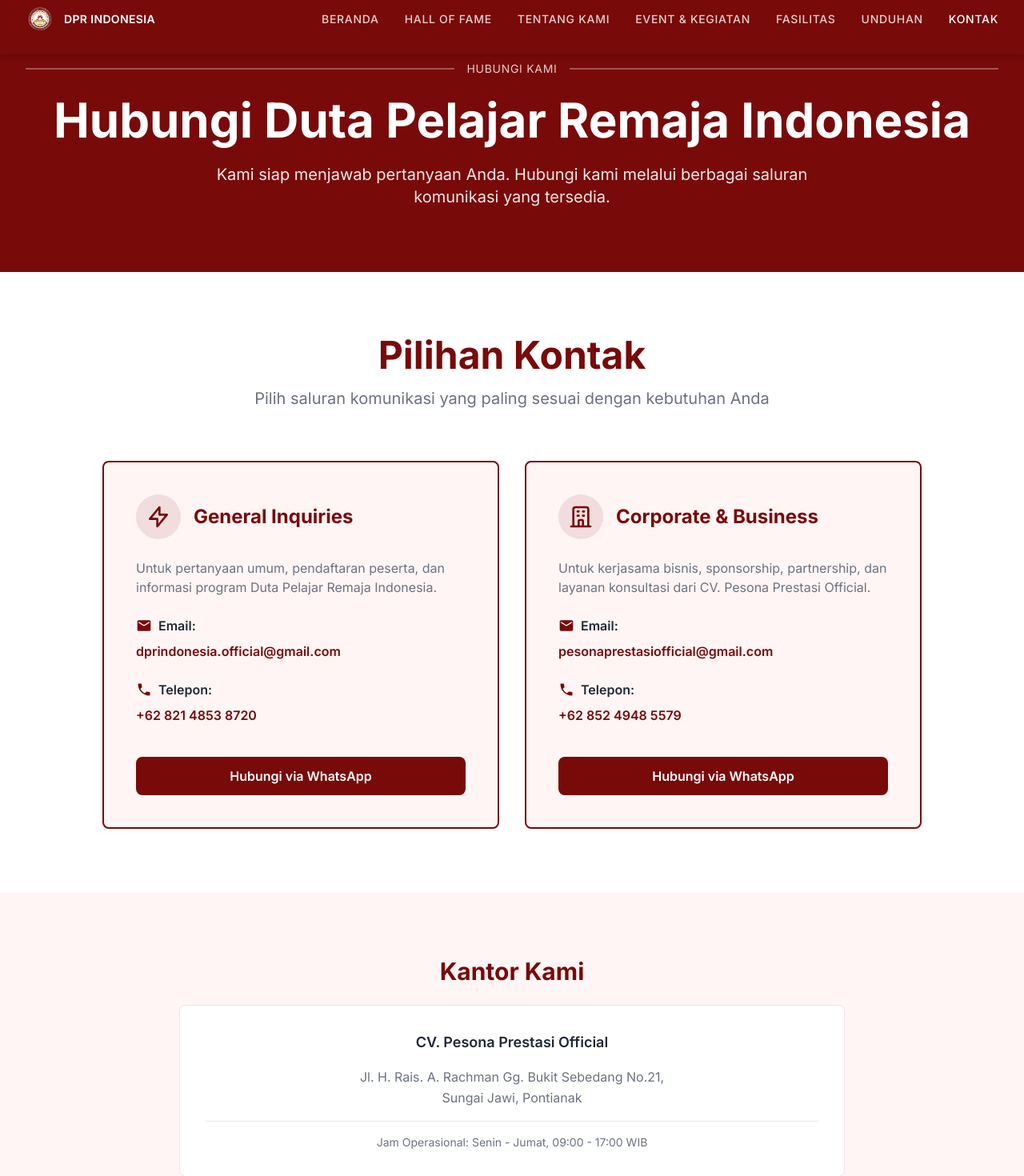
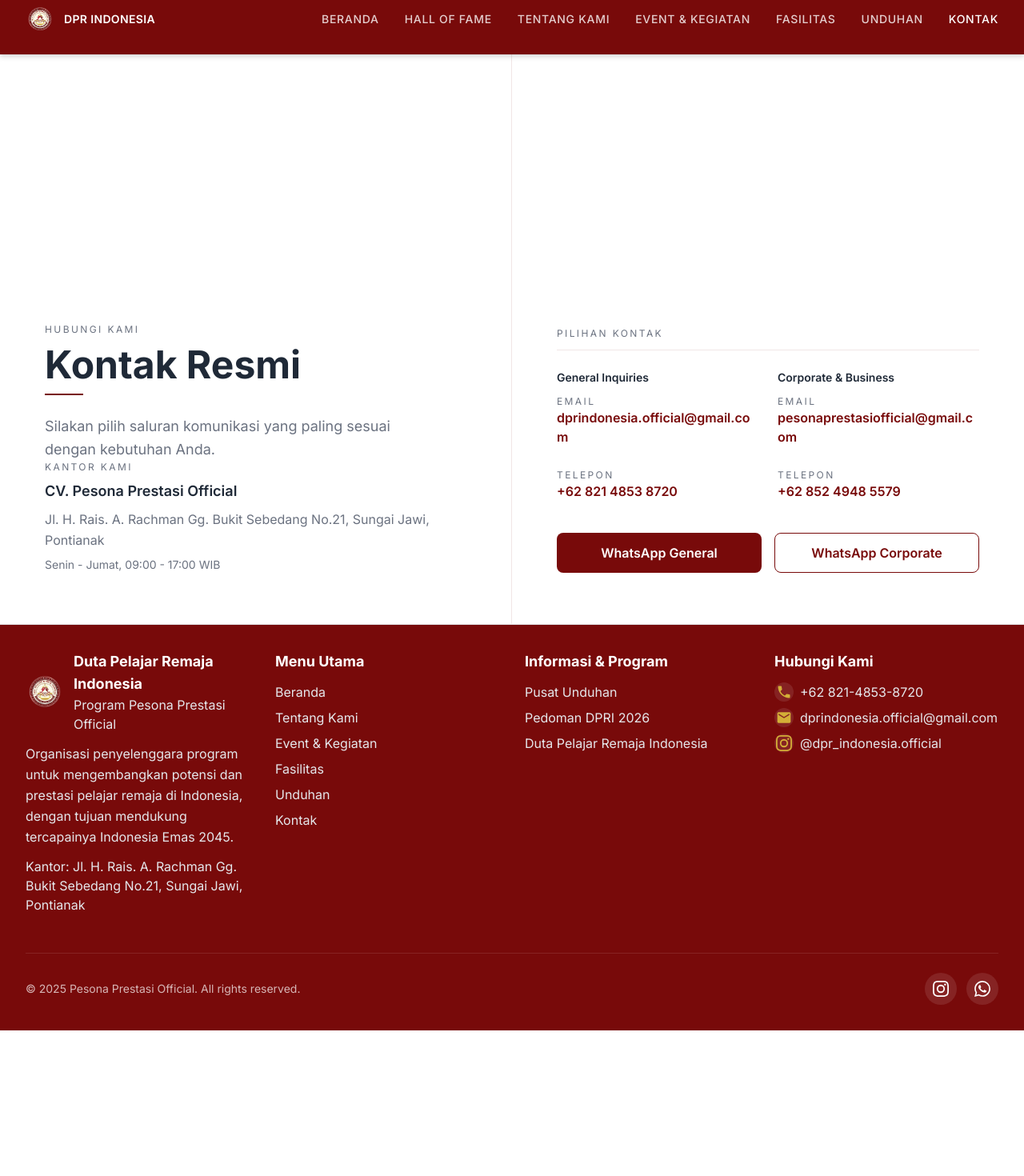
Before and after one commit to DrRhea/xera-dutapelajar, a Next.js app: page /kontak in a window 1280 px wide. Shown: the part 20-1490 px from the top of the page at 80% size. After the commit the page ends 1308 px from the top, so only its background shows below. Built offline with nearby package versions, Linux system fonts and the light colour scheme.

Commit message:
style: align kontak layout to bottom

```diff
--- a/app/kontak/page.tsx
+++ b/app/kontak/page.tsx
@@ -3,194 +3,80 @@ import Link from "next/link";
 export default function KontakPage() {
   return (
     <main className="min-h-screen bg-white">
-      {/* Hero Section */}
-      <section className="pt-24 pb-20 bg-primary">
-        <div className="max-w-7xl mx-auto px-4 sm:px-6 lg:px-8">
-          <div className="text-center space-y-6">
-            <div className="flex items-center justify-center gap-4 mb-4">
-              <div className="flex-1 h-0.5 bg-white/30"></div>
-              <div className="text-sm uppercase tracking-wider text-white/80">HUBUNGI KAMI</div>
-              <div className="flex-1 h-0.5 bg-white/30"></div>
+      <section className="min-h-screen bg-white grid grid-cols-1 md:grid-cols-2">
+        <div className="flex flex-col justify-end px-6 md:px-10 lg:px-14 py-12 md:py-16 border-b md:border-b-0 md:border-r border-primary/10">
+          <div className="space-y-6">
+            <div className="space-y-3">
+              <p className="text-xs uppercase tracking-[0.2em] text-text-light">HUBUNGI KAMI</p>
+              <h1 className="text-4xl md:text-5xl font-bold text-text-dark">Kontak Resmi</h1>
+              <div className="w-12 h-0.5 bg-primary" />
             </div>
-            <h1 className="text-4xl md:text-6xl font-bold text-white leading-tight">
-              Hubungi Duta Pelajar Remaja Indonesia
-            </h1>
-            <p className="text-xl text-white/90 max-w-3xl mx-auto">
-              Kami siap menjawab pertanyaan Anda. Hubungi kami melalui berbagai saluran komunikasi yang tersedia.
-            </p>
-          </div>
-        </div>
-      </section>
-
-      {/* Contact Options Section */}
-      <section className="py-20 bg-white">
-        <div className="max-w-7xl mx-auto px-4 sm:px-6 lg:px-8">
-          <div className="max-w-5xl mx-auto">
-            <div className="text-center mb-16">
-              <h2 className="text-4xl md:text-5xl font-bold text-primary mb-4">
-                Pilihan Kontak
-              </h2>
-              <p className="text-xl text-text-light max-w-3xl mx-auto">
-                Pilih saluran komunikasi yang paling sesuai dengan kebutuhan Anda
+            <p className="text-text-light text-lg leading-relaxed max-w-md">
+              Silakan pilih saluran komunikasi yang paling sesuai dengan kebutuhan Anda.
             </p>
           </div>
 
-            {/* Contact Cards Grid */}
-            <div className="grid md:grid-cols-2 gap-8">
-              {/* Card 1 - General Inquiries */}
-              <div className="bg-surface rounded-lg border-2 border-primary p-8 md:p-10 hover:shadow-md transition">
           <div className="space-y-6">
-                  <div className="flex items-center gap-4 mb-4">
-                    <div className="w-14 h-14 bg-primary/10 rounded-full flex items-center justify-center">
-                      <svg className="w-8 h-8 text-primary" fill="none" stroke="currentColor" viewBox="0 0 24 24">
-                        <path strokeLinecap="round" strokeLinejoin="round" strokeWidth={2} d="M13 10V3L4 14h7v7l9-11h-7z" />
-                      </svg>
+            <div className="space-y-2">
+              <p className="text-xs uppercase tracking-[0.2em] text-text-light">Kantor Kami</p>
+              <p className="text-lg font-semibold text-text-dark">CV. Pesona Prestasi Official</p>
+              <p className="text-text-light leading-relaxed">
+                Jl. H. Rais. A. Rachman Gg. Bukit Sebedang No.21, Sungai Jawi, Pontianak
+              </p>
+              <p className="text-sm text-text-light">Senin - Jumat, 09:00 - 17:00 WIB</p>
             </div>
-                    <h3 className="text-2xl font-bold text-primary">General Inquiries</h3>
+          </div>
         </div>
 
-                  <p className="text-text-light">
-                    Untuk pertanyaan umum, pendaftaran peserta, dan informasi program Duta Pelajar Remaja Indonesia.
-                  </p>
-
-                  {/* Email */}
-                  <div className="space-y-2">
-                    <div className="flex items-center gap-2 mb-2">
-                      <svg className="w-5 h-5 text-primary" fill="currentColor" viewBox="0 0 24 24">
-                        <path d="M20 4H4c-1.1 0-1.99.9-1.99 2L2 18c0 1.1.9 2 2 2h16c1.1 0 2-.9 2-2V6c0-1.1-.9-2-2-2zm0 4l-8 5-8-5V6l8 5 8-5v2z"/>
-                      </svg>
-                      <span className="font-semibold text-text-dark">Email:</span>
-                    </div>
+        <div className="flex flex-col justify-end px-6 md:px-10 lg:px-14 py-12 md:py-16">
+          <div className="space-y-10">
+            <div className="space-y-3">
+              <p className="text-xs uppercase tracking-[0.2em] text-text-light">Pilihan Kontak</p>
+              <div className="grid grid-cols-1 sm:grid-cols-2 gap-6 border-t border-primary/10 pt-6">
+                <div className="space-y-3">
+                  <p className="text-sm font-semibold text-text-dark">General Inquiries</p>
+                  <p className="text-xs uppercase tracking-[0.2em] text-text-light">Email</p>
                   <a href="mailto:dprindonesia.official@gmail.com" className="text-primary font-semibold hover:underline break-all">
                     dprindonesia.official@gmail.com
                   </a>
-                  </div>
-
-                  {/* Phone */}
-                  <div className="space-y-2">
-                    <div className="flex items-center gap-2 mb-2">
-                      <svg className="w-5 h-5 text-primary" fill="currentColor" viewBox="0 0 24 24">
-                        <path d="M6.62 10.79c1.44 2.83 3.76 5.14 6.59 6.59l2.2-2.2c.27-.27.67-.36 1.02-.24 1.12.37 2.33.57 3.57.57.55 0 1 .45 1 1V20c0 .55-.45 1-1 1-9.39 0-17-7.61-17-17 0-.55.45-1 1-1h3.5c.55 0 1 .45 1 1 0 1.25.2 2.45.57 3.57.11.35.03.74-.25 1.02l-2.2 2.2z"/>
-                      </svg>
-                      <span className="font-semibold text-text-dark">Telepon:</span>
-                    </div>
+                  <p className="text-xs uppercase tracking-[0.2em] text-text-light pt-4">Telepon</p>
                   <a href="tel:+6282148538720" className="text-primary font-semibold hover:underline">
                     +62 821 4853 8720
                   </a>
                 </div>
-
-                  {/* CTA Button */}
-                  <div className="pt-4 space-y-2">
-                    <a
-                      href="https://wa.me/6282148538720?text=Halo%20Duta%20Pelajar%20Remaja%20Indonesia%2C%20saya%20ingin%20bertanya%20tentang%20program%20ini."
-                      target="_blank"
-                      rel="noopener noreferrer"
-                      className="inline-block w-full text-center px-6 py-3 bg-primary text-white font-semibold rounded-lg hover:opacity-90 transition"
-                    >
-                      Hubungi via WhatsApp
+                <div className="space-y-3">
+                  <p className="text-sm font-semibold text-text-dark">Corporate & Business</p>
+                  <p className="text-xs uppercase tracking-[0.2em] text-text-light">Email</p>
+                  <a href="mailto:pesonaprestasiofficial@gmail.com" className="text-primary font-semibold hover:underline break-all">
+                    pesonaprestasiofficial@gmail.com
+                  </a>
+                  <p className="text-xs uppercase tracking-[0.2em] text-text-light pt-4">Telepon</p>
+                  <a href="tel:+6285249485579" className="text-primary font-semibold hover:underline">
+                    +62 852 4948 5579
                   </a>
                 </div>
               </div>
             </div>
 
-              {/* Card 2 - Corporate/Business */}
-              <div className="bg-surface rounded-lg border-2 border-primary p-8 md:p-10 hover:shadow-md transition">
-                <div className="space-y-6">
-                  <div className="flex items-center gap-4 mb-4">
-                    <div className="w-14 h-14 bg-primary/10 rounded-full flex items-center justify-center">
-                      <svg className="w-8 h-8 text-primary" fill="none" stroke="currentColor" viewBox="0 0 24 24">
-                        <path strokeLinecap="round" strokeLinejoin="round" strokeWidth={2} d="M19 21V5a2 2 0 00-2-2H7a2 2 0 00-2 2v16m14 0h2m-2 0h-5m-9 0H3m2 0h5M9 7h1m-1 4h1m4-4h1m-1 4h1m-5 10v-5a1 1 0 011-1h2a1 1 0 011 1v5m-4 0h4" />
-                      </svg>
-                    </div>
-                    <h3 className="text-2xl font-bold text-primary">Corporate & Business</h3>
-                  </div>
-
-                  <p className="text-text-light">
-                    Untuk kerjasama bisnis, sponsorship, partnership, dan layanan konsultasi dari CV. Pesona Prestasi Official.
-                  </p>
-
-                  {/* Email */}
-                  <div className="space-y-2">
-                    <div className="flex items-center gap-2 mb-2">
-                      <svg className="w-5 h-5 text-primary" fill="currentColor" viewBox="0 0 24 24">
-                        <path d="M20 4H4c-1.1 0-1.99.9-1.99 2L2 18c0 1.1.9 2 2 2h16c1.1 0 2-.9 2-2V6c0-1.1-.9-2-2-2zm0 4l-8 5-8-5V6l8 5 8-5v2z"/>
-                      </svg>
-                      <span className="font-semibold text-text-dark">Email:</span>
-                    </div>
-                    <a href="mailto:pesonaprestasiofficial@gmail.com" className="text-primary font-semibold hover:underline break-all">
-                      pesonaprestasiofficial@gmail.com
+            <div className="grid grid-cols-1 sm:grid-cols-2 gap-4">
+              <a
+                href="https://wa.me/6282148538720?text=Halo%20Duta%20Pelajar%20Remaja%20Indonesia%2C%20saya%20ingin%20bertanya%20tentang%20program%20ini."
+                target="_blank"
+                rel="noopener noreferrer"
+                className="inline-flex items-center justify-center px-6 py-3 bg-primary text-white font-semibold rounded-lg hover:opacity-90 transition w-full"
+              >
+                WhatsApp General
               </a>
-                  </div>
-
-                  {/* Phone */}
-                  <div className="space-y-2">
-                    <div className="flex items-center gap-2 mb-2">
-                      <svg className="w-5 h-5 text-primary" fill="currentColor" viewBox="0 0 24 24">
-                        <path d="M6.62 10.79c1.44 2.83 3.76 5.14 6.59 6.59l2.2-2.2c.27-.27.67-.36 1.02-.24 1.12.37 2.33.57 3.57.57.55 0 1 .45 1 1V20c0 .55-.45 1-1 1-9.39 0-17-7.61-17-17 0-.55.45-1 1-1h3.5c.55 0 1 .45 1 1 0 1.25.2 2.45.57 3.57.11.35.03.74-.25 1.02l-2.2 2.2z"/>
-                      </svg>
-                      <span className="font-semibold text-text-dark">Telepon:</span>
-                    </div>
-                    <a href="tel:+6285249485579" className="text-primary font-semibold hover:underline">
-                      +62 852 4948 5579
-                    </a>
-                  </div>
-
-                  {/* CTA Button */}
-                  <div className="pt-4 space-y-2">
               <a
                 href="https://wa.me/6285249485579?text=Halo%20CV%20Pesona%20Prestasi%20Official%2C%20saya%20ingin%20mendiskusikan%20peluang%20kerjasama."
                 target="_blank"
                 rel="noopener noreferrer"
-                      className="inline-block w-full text-center px-6 py-3 bg-primary text-white font-semibold rounded-lg hover:opacity-90 transition"
+                className="inline-flex items-center justify-center px-6 py-3 border border-primary text-primary font-semibold rounded-lg hover:bg-primary/5 transition w-full"
               >
-                      Hubungi via WhatsApp
+                WhatsApp Corporate
               </a>
             </div>
           </div>
-              </div>
-            </div>
-          </div>
-        </div>
-      </section>
-
-      {/* Additional Info Section */}
-      <section className="py-20 bg-surface">
-        <div className="max-w-4xl mx-auto px-4 sm:px-6 lg:px-8">
-          <div className="text-center space-y-6">
-            <h2 className="text-3xl font-bold text-primary">
-              Kantor Kami
-            </h2>
-            <div className="bg-white rounded-lg border border-gray-200 p-8 space-y-4">
-              <p className="text-lg font-semibold text-text-dark">
-                CV. Pesona Prestasi Official
-              </p>
-              <p className="text-text-light leading-relaxed">
-                Jl. H. Rais. A. Rachman Gg. Bukit Sebedang No.21,<br/>
-                Sungai Jawi, Pontianak
-              </p>
-              <p className="text-sm text-text-light pt-4 border-t border-gray-200">
-                Jam Operasional: Senin - Jumat, 09:00 - 17:00 WIB
-              </p>
-            </div>
-          </div>
-        </div>
-      </section>
-
-      {/* Call to Action */}
-      <section className="py-20 bg-white">
-        <div className="max-w-4xl mx-auto px-4 sm:px-6 lg:px-8 text-center">
-          <h2 className="text-3xl md:text-4xl font-bold text-primary mb-6">
-            Siap untuk Bergabung?
-          </h2>
-          <p className="text-lg text-text-light mb-8 max-w-2xl mx-auto">
-            Jangan ragu untuk menghubungi kami jika Anda memiliki pertanyaan atau ingin mendaftar sebagai peserta Duta Pelajar Remaja Indonesia.
-          </p>
-          <Link
-            href="/"
-            className="inline-block px-8 py-4 bg-primary text-white text-lg font-semibold rounded-lg hover:opacity-90 transition shadow-soft"
-          >
-            Kembali ke Beranda
-          </Link>
         </div>
       </section>
     </main>
```
Lines whose indentation alone changed are shown as unchanged.
